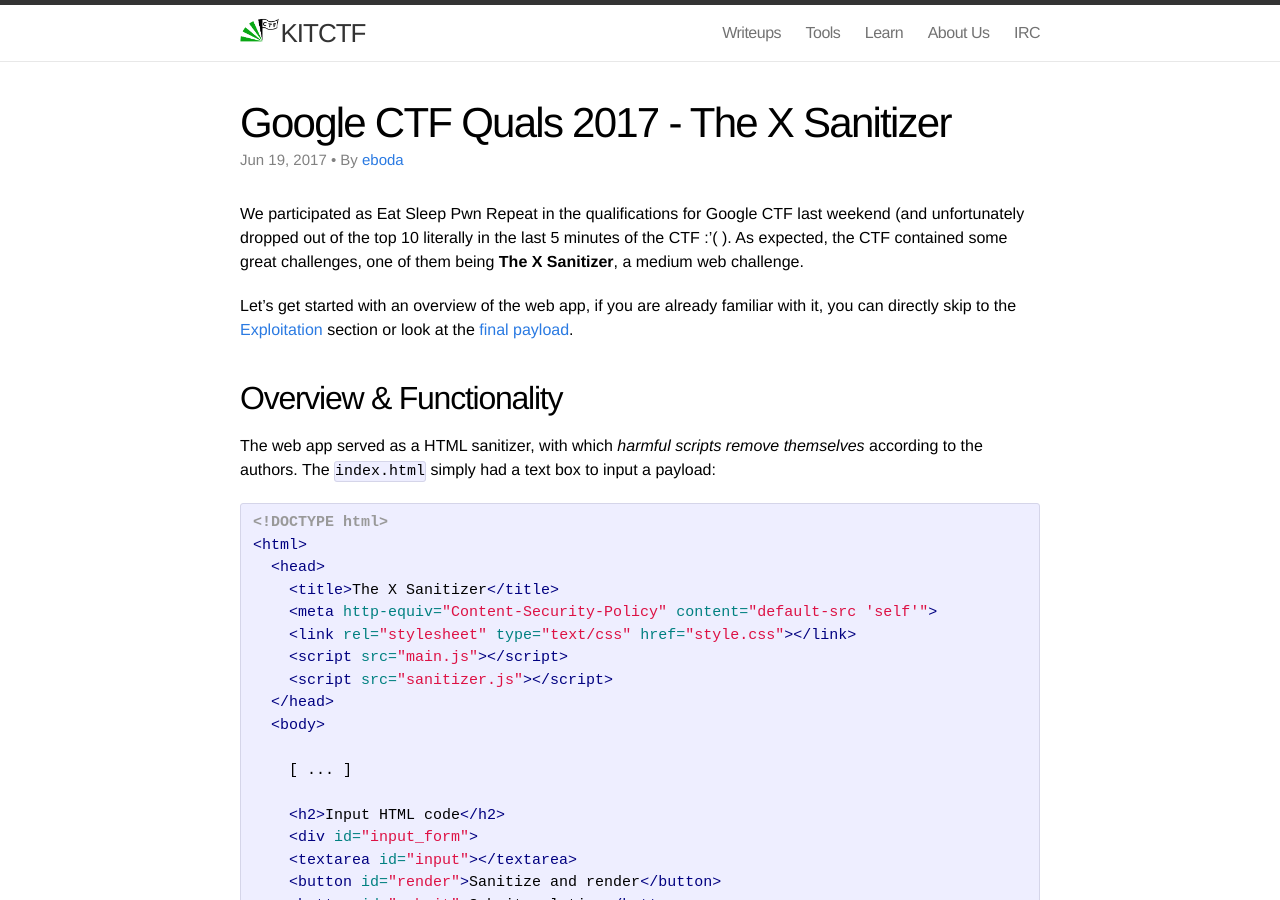
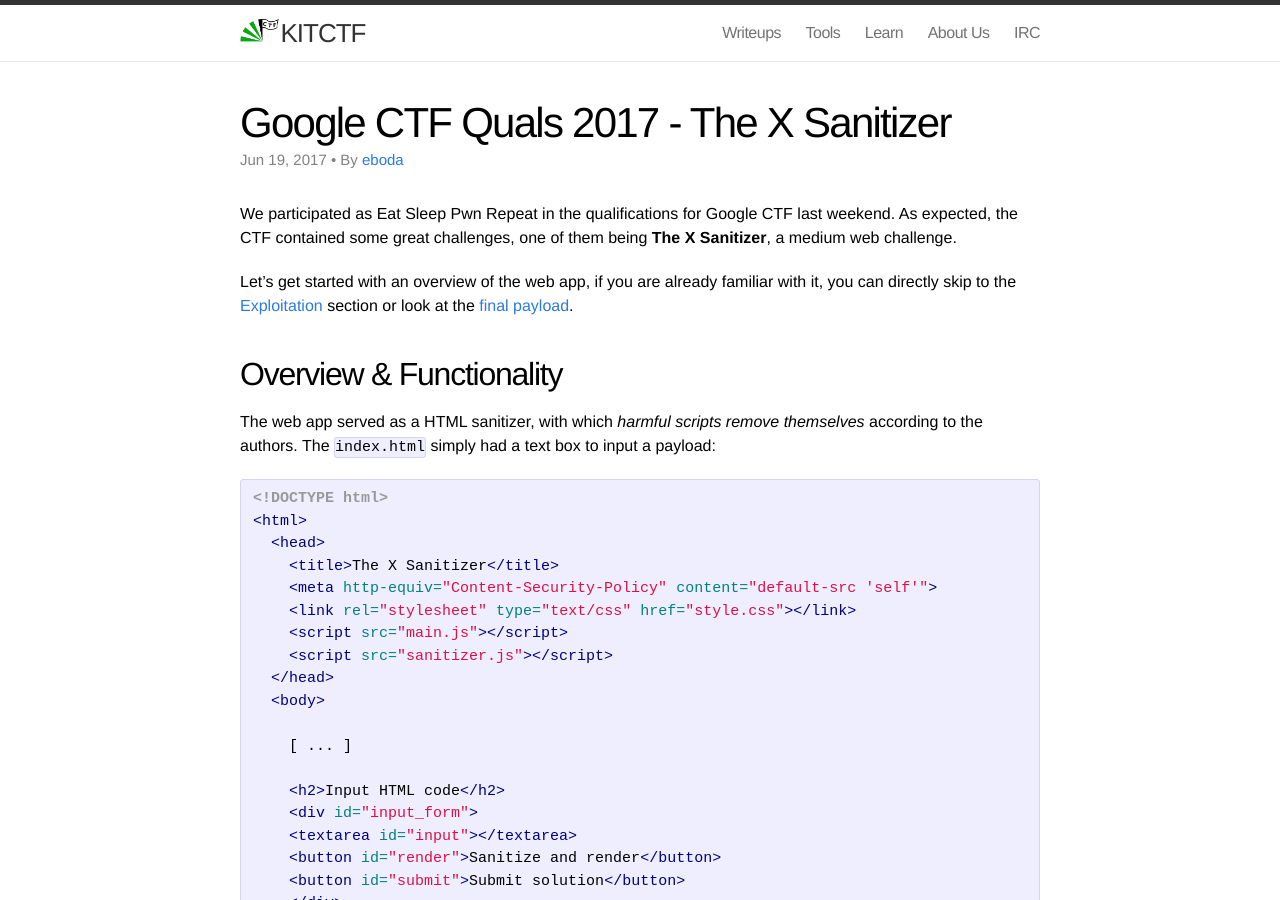
Before and after one commit to kitctf/www, a Jekyll site: the page built from _posts/2017-06-19-x-sanitizer.md, in a window 1280 px wide and 900 px high. Built offline with Jekyll 4.4.1, drawn with Linux system fonts in a browser that asks for light colours.

Commit message:
fix introduction

```diff
--- a/_posts/2017-06-19-x-sanitizer.md
+++ b/_posts/2017-06-19-x-sanitizer.md
@@ -6,7 +6,7 @@
 author: eboda
 ---
 
-We participated as Eat Sleep Pwn Repeat in the qualifications for Google CTF last weekend (and unfortunately dropped out of the top 10 literally in the last 5 minutes of the CTF :'( ). As expected, the CTF contained some great challenges, one of them being **The X Sanitizer**, a medium web challenge.
+We participated as Eat Sleep Pwn Repeat in the qualifications for Google CTF last weekend.  As expected, the CTF contained some great challenges, one of them being **The X Sanitizer**, a medium web challenge.
 
 Let's get started with an overview of the web app, if you are already familiar with it, you can directly skip to the [Exploitation](#exploitation) section or look at the [final payload](#final-payload).
 
```
